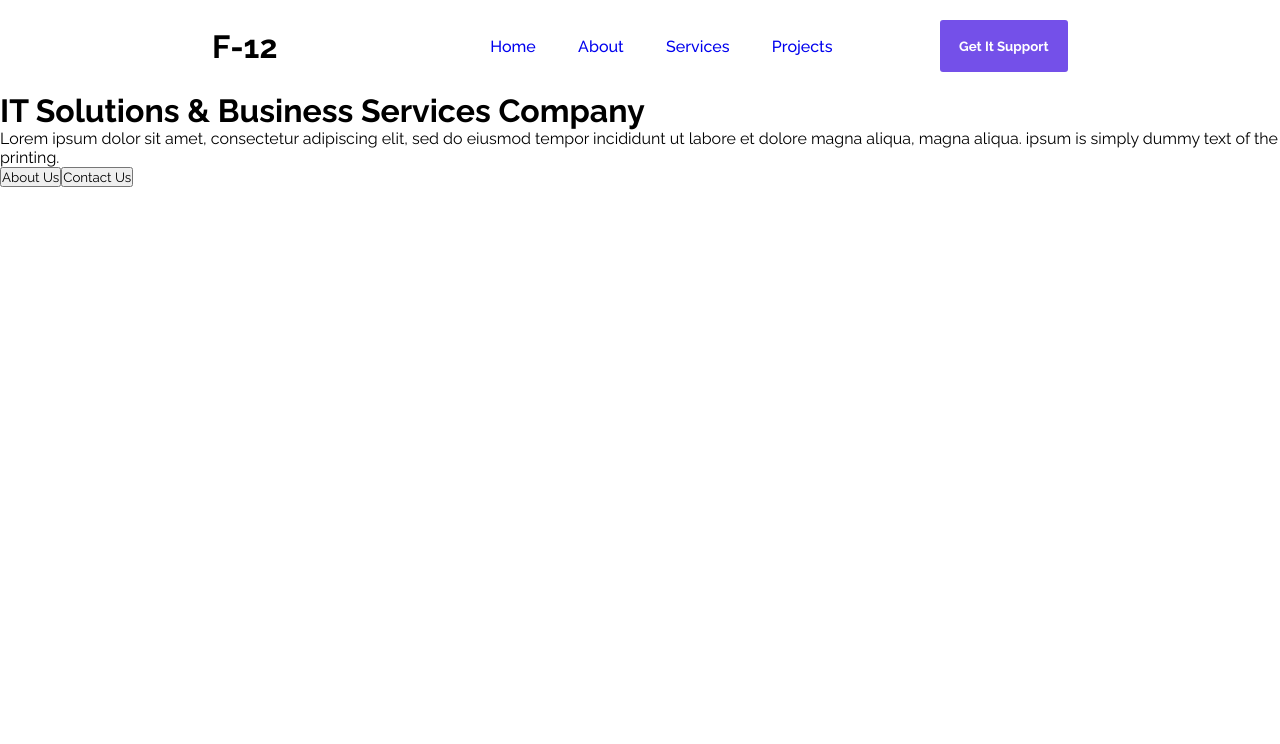
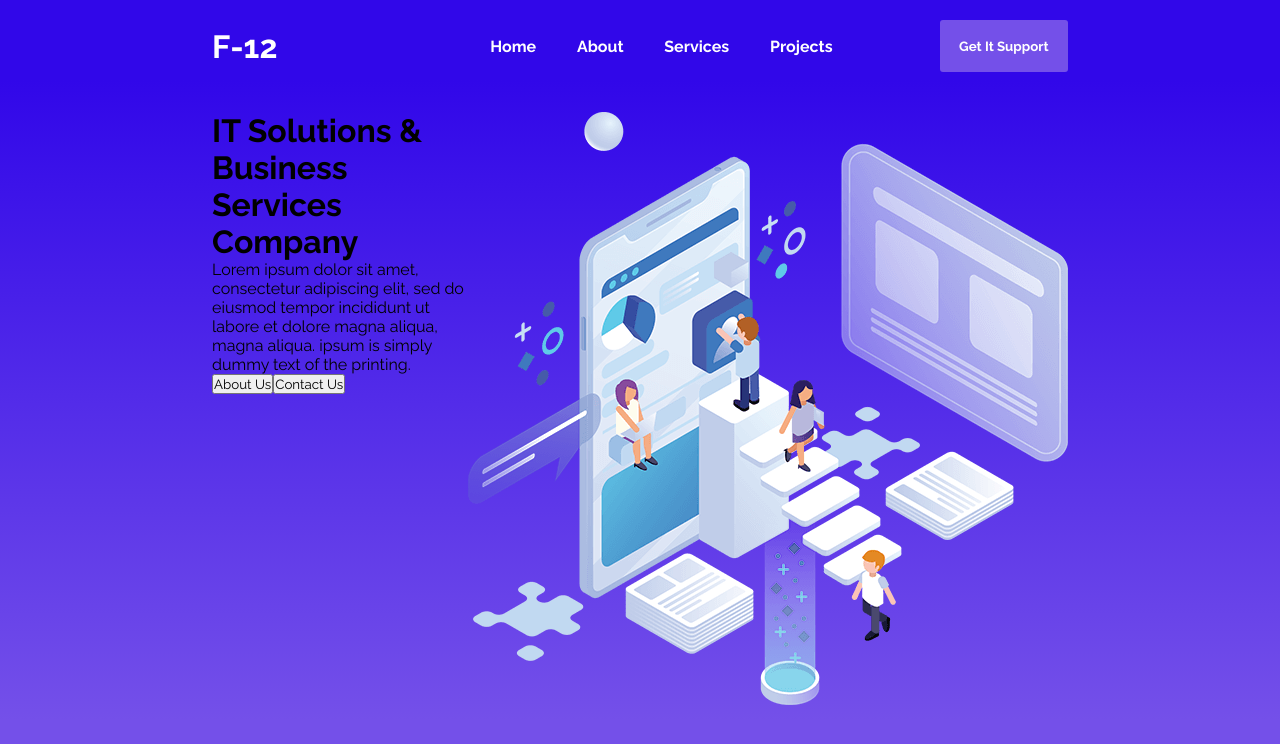
Before and after one commit to Trend20/F-12, a React (Create React App) app: page / in a window 1280 px wide. Shown: the top 744 px of the page. Built offline with nearby package versions, Linux system fonts and the light colour scheme.

Commit message:
updating the project directory

```diff
--- a/src/App.js
+++ b/src/App.js
@@ -1,11 +1,9 @@
 import './App.css';
-// import Navbar from './components/Navbar/Navbar';
 import Home from './components/Home/Home';
 
 function App() {
   return (
     <div className="app">
-      {/* <Navbar /> */}
       <Home />
     </div>
   );
--- a/src/components/Hero/Hero.css
+++ b/src/components/Hero/Hero.css
@@ -0,0 +1,6 @@
+.hero {
+  display: flex;
+  width: 70%;
+  margin: auto;
+  padding: 20px;
+}
--- a/src/components/Hero/Hero.js
+++ b/src/components/Hero/Hero.js
@@ -17,6 +17,10 @@ function Hero() {
           <button>Contact Us</button>
         </div>
       </div>
+
+      <div className="hero-image">
+        <img src="/img/home.png" alt="hero-img" />
+      </div>
     </div>
   )
 }
--- a/src/components/Home/Home.css
+++ b/src/components/Home/Home.css
@@ -0,0 +1,4 @@
+.home {
+  background: linear-gradient(rgb(49, 7, 233) 10%, rgb(116, 80, 233) 90%);
+  min-height: 100vh;
+}
--- a/src/components/Home/Home.js
+++ b/src/components/Home/Home.js
@@ -1,6 +1,7 @@
 import React from 'react'
 import Hero from '../Hero/Hero'
 import Navbar from '../Navbar/Navbar'
+import './Home.css';
 
 function Home() {
   return (
--- a/src/components/Navbar/Navbar.css
+++ b/src/components/Navbar/Navbar.css
@@ -11,6 +11,7 @@
   width: 20%;
   justify-content: center;
   cursor: pointer;
+  color: #fff;
 }
 
 .navbar nav {
@@ -28,11 +29,12 @@
 
 .navbar nav ul li {
   list-style: none;
-  font-weight: 500;
+  font-weight: 700;
 }
 
 .navbar nav ul li a {
   text-decoration: none;
+  color: #fff;
 }
 
 .get-started {
```
